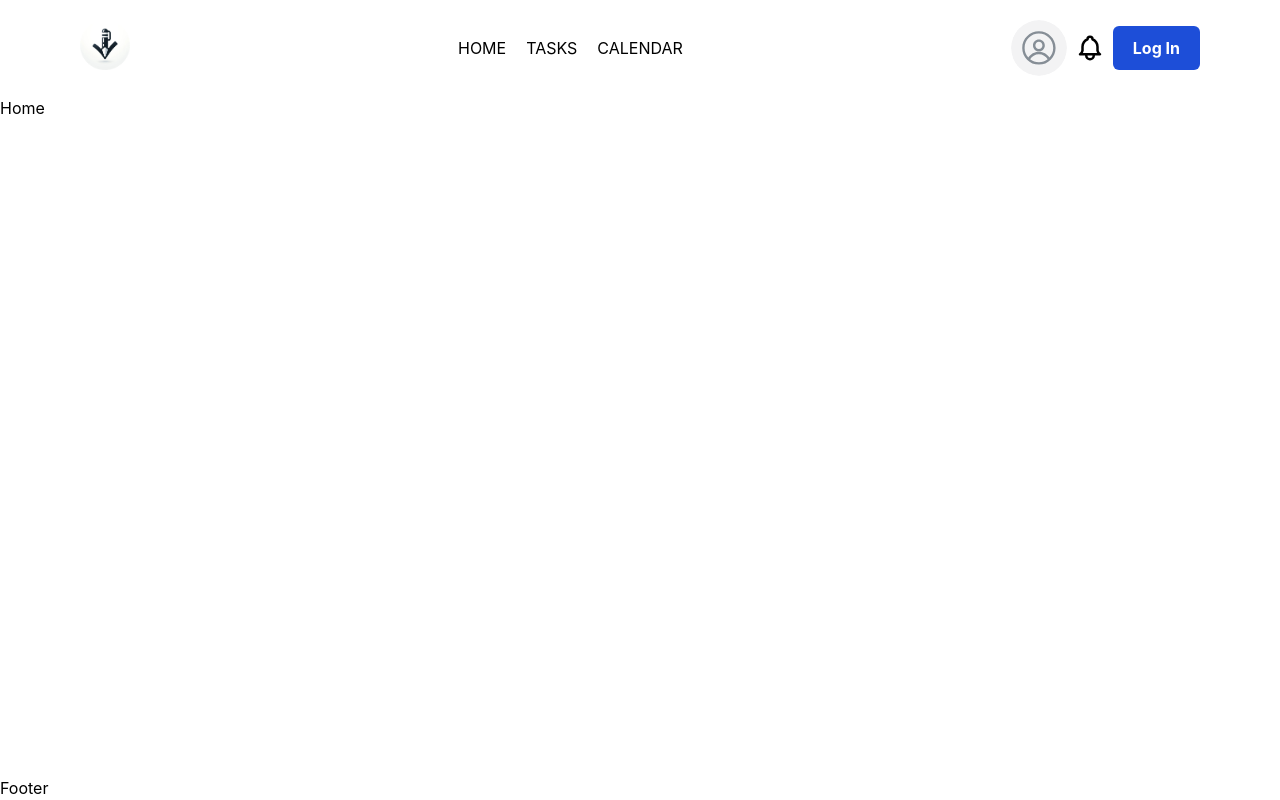
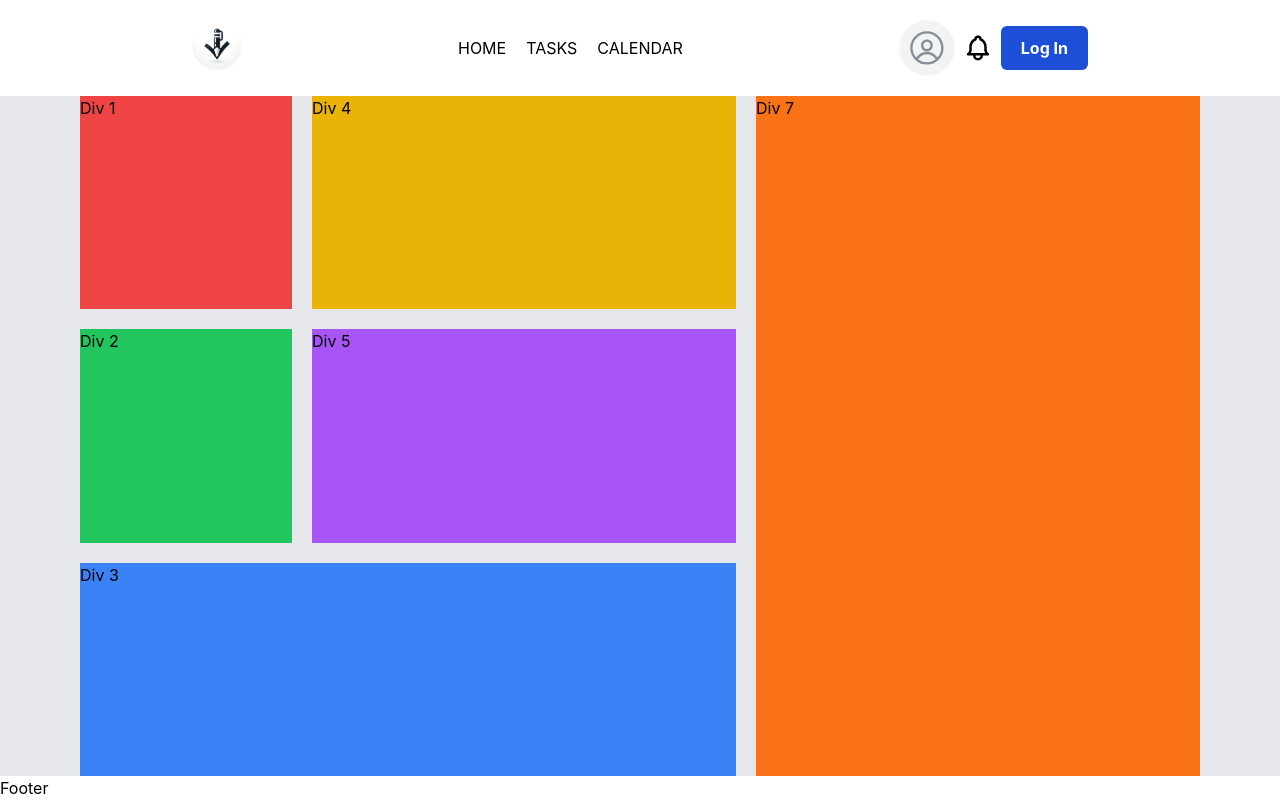
Before and after one commit to brosmar18/todo-app, a React (Vite) app: page / in a window 1280 px wide. Built offline with nearby package versions, Linux system fonts and the light colour scheme.

Commit message:
grid system setup in home page

```diff
--- a/src/AppTwo.jsx
+++ /dev/null
@@ -1,54 +0,0 @@
-import { createBrowserRouter, RouterProvider, Outlet } from 'react-router-dom';
-import {
-  Account,
-  Calendar,
-  Home,
-  Tasks
-} from './pages';
-import Navbar from './Components/Navbar';
-import Footer from './Components/Footer';
-
-const App = () => {
-
-  const Layout = () => {
-    return (
-      <div>
-        <Navbar />
-        <div>
-          <Outlet />
-        </div>
-        <Footer />
-      </div>
-    );
-  };
-
-  const router = createBrowserRouter([
-    {
-      path: '/',
-      element: <Layout />,
-      children: [
-        {
-          path: '/',
-          element: <Home />,
-        },
-        {
-          path: '/tasks',
-          element: <Tasks />,
-        },
-        {
-          path: '/calendar',
-          element: <Calendar />,
-        },
-        {
-          path: '/account',
-          element: <Account />,
-        },
-      ]
-    }
-  ]);
-
-
-  return <RouterProvider router={router} />;
-}
-
-export default App;
--- a/src/pages/Home/index.jsx
+++ b/src/pages/Home/index.jsx
@@ -1,11 +1,12 @@
-
-
 const Home = () => {
-
-
   return (
-    <div>
-      Home
+    <div className="grid grid-cols-2 md:grid-cols-[1fr,2fr,2fr] grid-rows-[repeat(3,minmax(0,1fr))] gap-5 bg-gray-200 w-full px-4 sm:px-6 md:px-8 lg:px-10 xl:px-20">
+      <div className="bg-red-500 h-32 row-start-1 col-span-2 md:col-span-1 md:h-auto"> Div 1</div>
+      <div className="bg-green-500 h-32 row-start-2 col-span-2 md:col-span-1 md:h-auto"> Div 2</div>
+      <div className="bg-blue-500 h-32 row-start-3 col-span-2 md:col-start-1 md:col-end-3 md:h-auto"> Div 3</div>
+      <div className="bg-yellow-500 h-32 row-start-4 col-span-2 md:row-start-1 md:col-start-2 md:col-end-3 md:h-auto"> Div 4</div>
+      <div className="bg-purple-500 h-32 row-start-5 col-span-2 md:row-start-2 md:col-start-2 md:col-end-3 md:h-auto"> Div 5</div>
+      <div className="bg-orange-500 h-[96px] md:h-auto row-start-6 col-span-2 md:row-start-1 md:col-start-3 md:row-span-3"> Div 7</div>
     </div>
   );
 };
--- a/tailwind.config.js
+++ b/tailwind.config.js
@@ -14,14 +14,6 @@ module.exports = {
         poppins: ["Poppins", "sans-serif"],
       },
     },
-    screens: {
-      xs: "480px",
-      ss: "620px",
-      sm: "768px",
-      md: "1060px",
-      lg: "1200px",
-      xl: "1700px",
-    },
   },
   plugins: [],
 };
```
